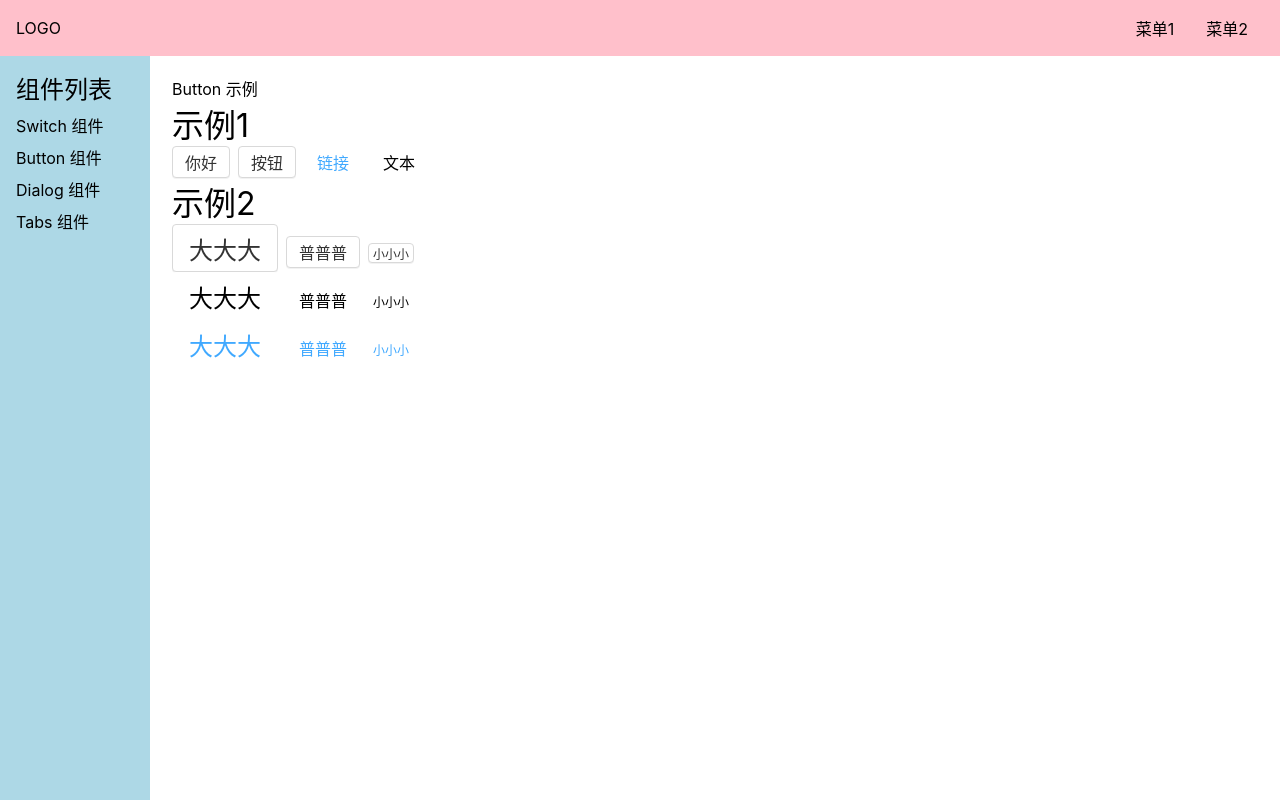
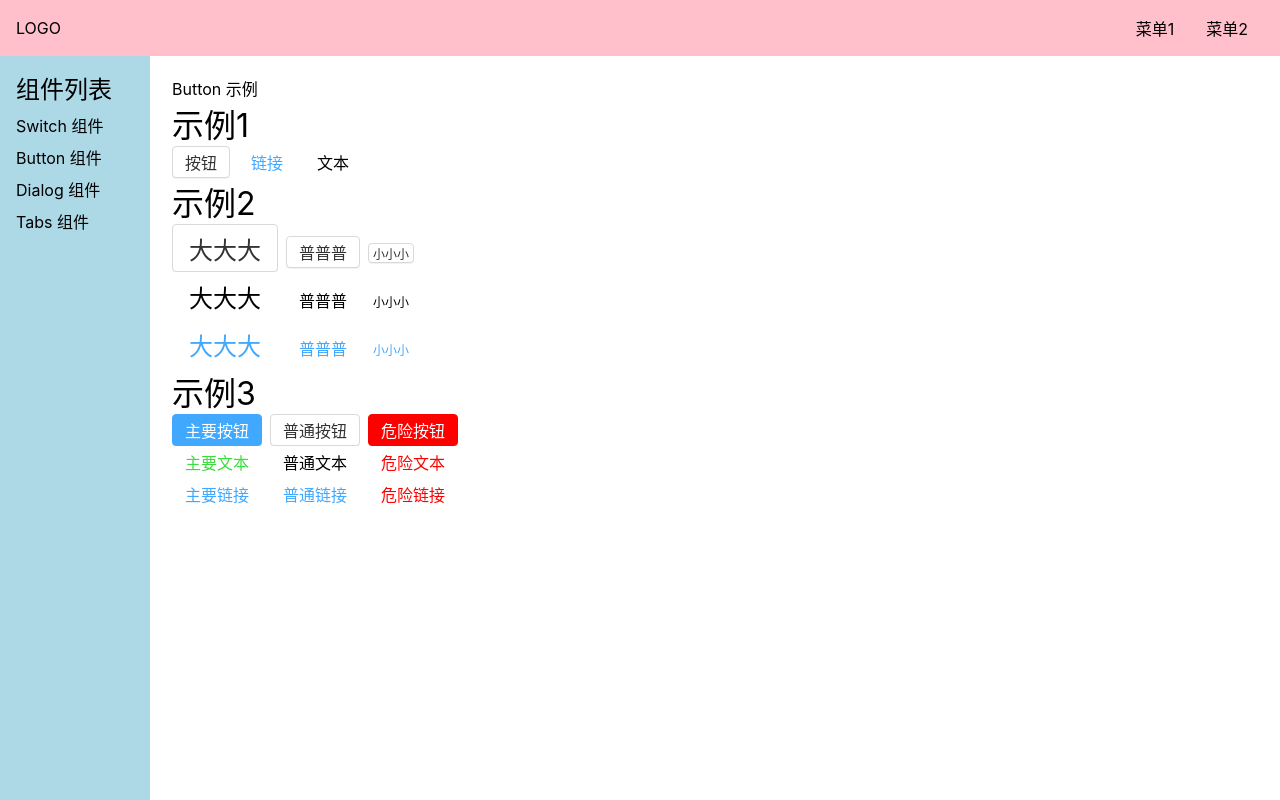
Before and after one commit to Lixianlai-2/Easy-Wheel, a Vue app: page /#/doc/button in a window 1280 px wide. Built offline with nearby package versions, Linux system fonts and the light colour scheme.

Commit message:
设置级别按钮，接收数据，设置class，设置scss样式

```diff
--- a/src/components/ButtonDemo.vue
+++ b/src/components/ButtonDemo.vue
@@ -1,12 +1,13 @@
 <template>
   <div>Button 示例</div>
+  <!------------------------------>
   <h1>示例1</h1>
   <div>
-    <Button>你好</Button>
     <Button theme="button">按钮</Button>
     <Button theme="link">链接</Button>
     <Button theme="text">文本</Button>
   </div>
+  <!------------------------------>
   <h1>示例2</h1>
   <div>
     <!-- 添加大中小 普通按钮 -->
@@ -26,6 +27,28 @@
     <Button theme="link">普普普</Button>
     <Button theme="link" size="small">小小小</Button>
   </div>
+  <!------------------------------>
+  <h1>示例3</h1>
+  <div>
+    <!-- 普通按钮等级设置 -->
+    <Button level="main" theme="button">主要按钮</Button>
+    <Button>普通按钮</Button>
+    <Button level="danger" theme="button">危险按钮</Button>
+  </div>
+
+  <div>
+    <!-- 文本按钮等级设置 -->
+    <Button theme="text" level="main">主要文本</Button>
+    <Button theme="text">普通文本</Button>
+    <Button theme="text" level="danger">危险文本</Button>
+  </div>
+
+  <div>
+    <!-- 链接按钮登记设置 -->
+    <Button theme="link" level="main">主要链接</Button>
+    <Button theme="link">普通链接</Button>
+    <Button theme="link" level="danger">危险链接</Button>
+  </div>
 </template>
 
 <script lang="ts">
--- a/src/lip/Button.vue
+++ b/src/lip/Button.vue
@@ -8,22 +8,30 @@
 import { reactive } from "@vue/reactivity";
 import { computed } from "@vue/runtime-core";
 export default {
-  // props完整写法，可设置默认值，指定类型，指定是否强制需要
-  props: {
-    theme: {
-      default: "button",
-    },
-    size: {
-      default: "normal",
-    },
-  },
+  // #region
+  // props 完整写法，可设置默认值，指定类型，指定是否强制需要
+  // props: {
+  //   theme: {
+  //     default: "button",
+  //   },
+  //   size: {
+  //     default: "normal",
+  //   },
+  //   level: {
+  //     default: "normal",
+  //   },
+  // },
+  //#endregion
+
+  //props的数组接收方式
+  props: ["theme", "size", "level"],
   setup(props) {
     // 动态绑定class的对象写法
     const classObj = reactive({
       [`gulu-theme-${props.theme}`]: props.theme,
       [`gulu-size-${props.size}`]: props.size,
+      [`gulu-level-${props.level}`]: props.level,
     });
-
     // 动态绑定class用计算属性，实际上还是对象写法
     // const classObj = computed(() => {
     //   return {
@@ -46,7 +54,9 @@ $border-color: #d9d9d9;
 $color: #333;
 $blue: #40a9ff;
 $radius: 4px;
+$red: red;
 // -------------------------------------
+// .gulu-button是共有的属性
 .gulu-button {
   border: 1px solid $border-color;
   box-sizing: border-box;
@@ -62,10 +72,11 @@ $radius: 4px;
   background: white;
   color: $color;
   border-radius: $radius;
-
+  // 这行代码有什么用？
+  transition: background 250ms;
   box-shadow: 0 1px 0 fade-out(black, 0.95);
   // &代表当前处理的元素，这里是gulu-button
-  //  + 代表相邻的选择器，所以这里的意思是，如果当前元素gulu-button，遇到了相邻的，同样也是gulu-button,就设置margin-left
+  // + 代表相邻的选择器，所以这里的意思是，如果当前元素gulu-button，遇到了相邻的，同样也是gulu-button,就设置margin-left
   & + & {
     margin-left: 8px;
   }
@@ -93,6 +104,7 @@ $radius: 4px;
     }
   }
 
+  // 设置文本按钮样式
   &.gulu-theme-text {
     border-color: transparent;
     box-shadow: none;
@@ -102,7 +114,8 @@ $radius: 4px;
       background: darken(white, 5%);
     }
   }
-  // -----------下方示例二-------------------
+  // -----------下方为大小按钮-------------------
+  // 这里的意思是，.gulu-button的同时，还时下面的class，进行以下操作
   &.gulu-size-big {
     font-size: 24px;
     height: 48px;
@@ -114,5 +127,58 @@ $radius: 4px;
     height: 20px;
     padding: 0 4px;
   }
+  // -----------下方为级别按钮------------------
+  //  针对普通按钮类型
+
+  // 为什么按钮类型，没有生效？因为我在父组件传数据的时候，么有写theme="button"，所以没有这个class
+  &.gulu-theme-button {
+    &.gulu-level-main {
+      background: $blue;
+      color: white;
+      border-color: $blue;
+      &:hover,
+      &focus {
+        background: darken($blue, 10%);
+        border-color: darken($blue, 10%);
+      }
+    }
+    &.gulu-level-danger {
+      background: $red;
+      border-color: $red;
+      color: white;
+      &:hover,
+      &:focus {
+        background: darken($red, 10%);
+        border-color: darken($red, 10%);
+      }
+    }
+  }
+  //  针对链接按钮类型
+  &.gulu-theme-link {
+    &.gulu-level-danger {
+      color: $red;
+      &:hover,
+      &:focus {
+        color: darden($red, 10%);
+      }
+    }
+  }
+  // 针对文本按钮类型
+  &.gulu-theme-text {
+    &.gulu-level-main {
+      color: rgb(61, 220, 61);
+      &:hover,
+      &:focus {
+        color: darken(rgb(247, 149, 21), 20%);
+      }
+    }
+    &.gulu-level-danger {
+      color: $red;
+      &:hover,
+      &:focus {
+        color: darden($red, 10%);
+      }
+    }
+  }
 }
 </style>
```
Also changed, not shown: 1 other file (tests, documents, lock files or other folders).
